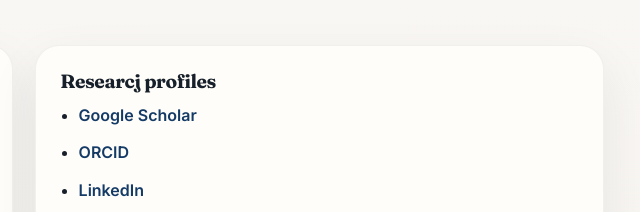
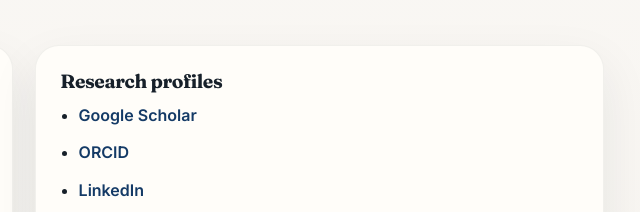
Before and after one commit to AssilBouzid/AssilBouzid.github.io, a plain HTML site: page contact.html in a window 1280 px wide. Shown: the part 272-484 px from the top of the page, 616-1256 px from the left. Drawn offline with Linux system fonts and the light colour scheme.

Commit message:
upload corrected files

```diff
--- a/contact.html
+++ b/contact.html
@@ -101,7 +101,7 @@
         <p><a class="text-link" href="mailto:assil.bouzid@cnrs.fr">assil.bouzid@cnrs.fr</a></p>
       </article>
       <article class="card">
-        <h3>Researcj profiles</h3>
+        <h3>Research profiles</h3>
         <ul class="clean-list">
           <li><a class="text-link" href="https://scholar.google.ch/citations?user=bP3VzBwAAAAJ&hl=en" target="_blank" rel="noopener">Google Scholar</a></li>
           <li><a class="text-link" href="https://orcid.org/0000-0002-9363-7240" target="_blank" rel="noopener">ORCID</a></li>
```
Also changed, not shown: 1 other file.
